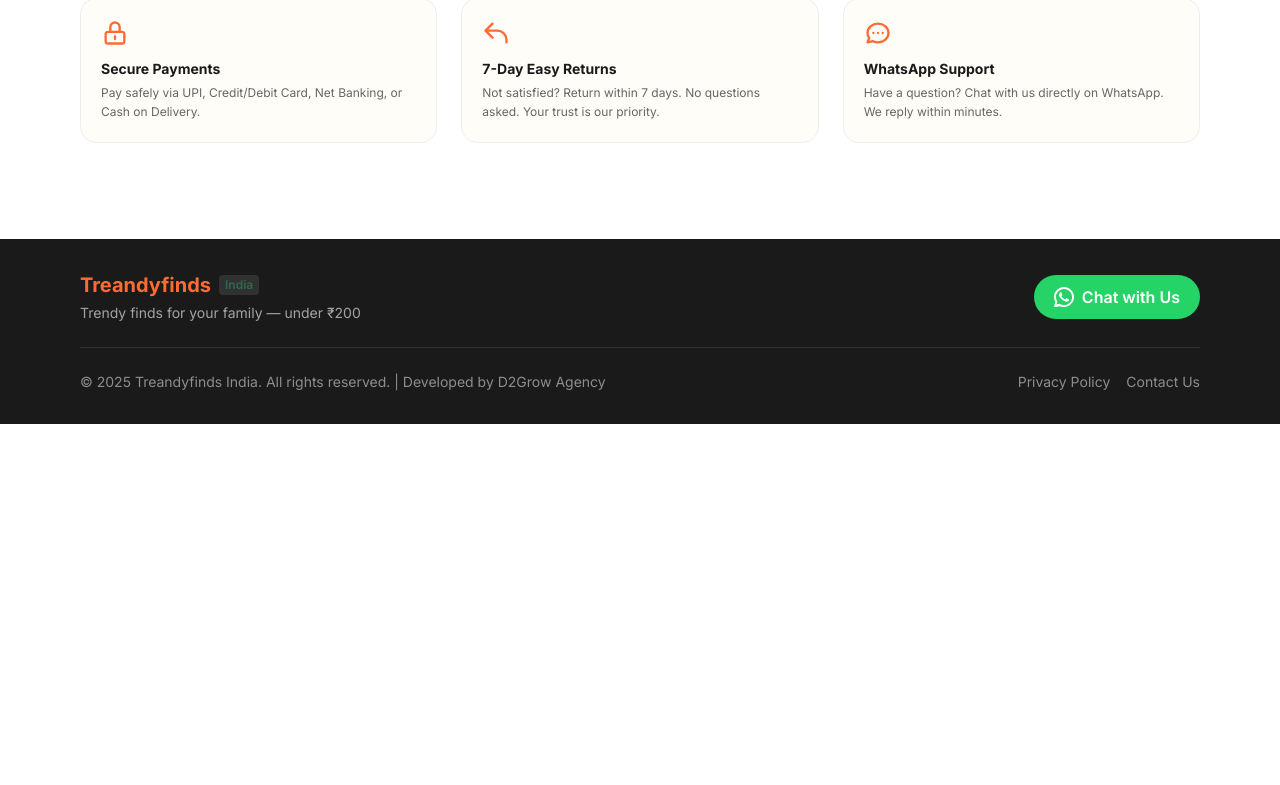
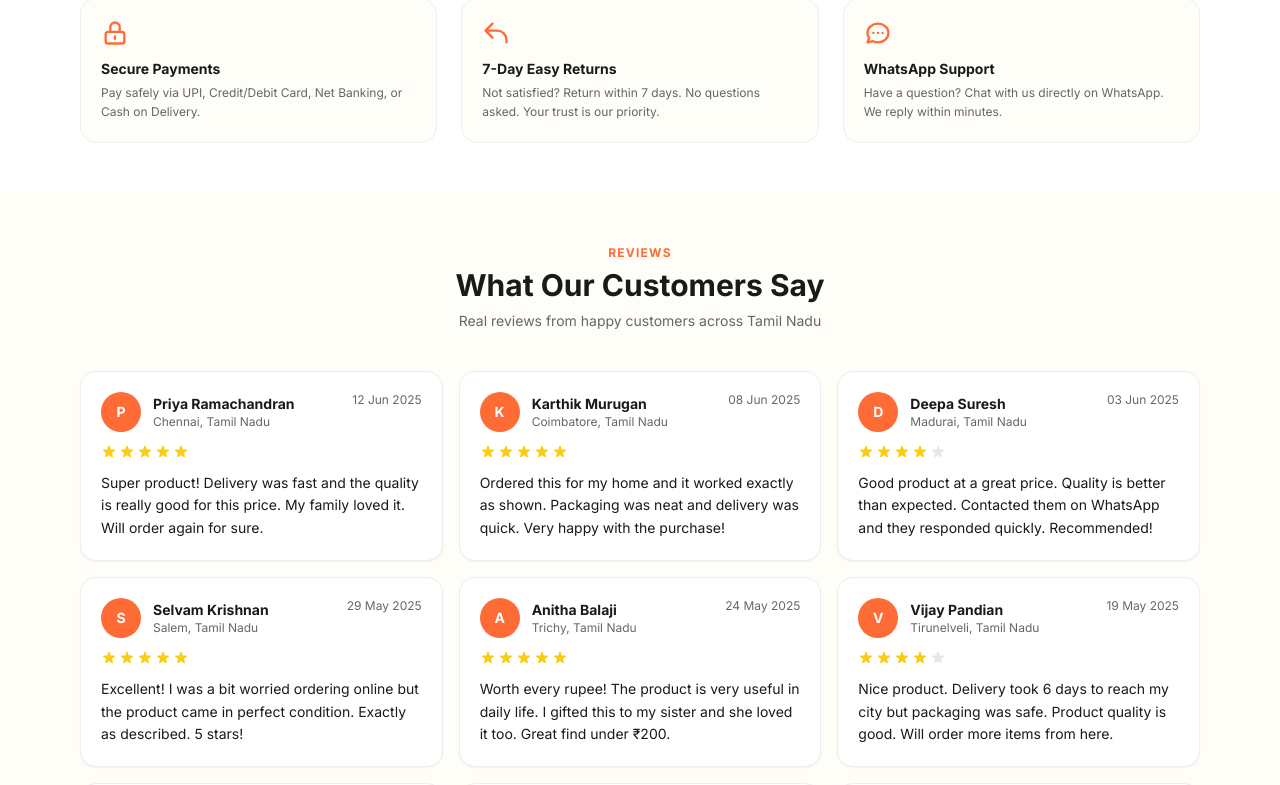
Before and after one commit to deepk511/treandyfinds-website, a Next.js app: page / in a window 1280 px wide. Shown: the part 2647-3432 px from the top of the page. Before the commit the page ends 3071 px from the top, so only its background shows below. Built offline with nearby package versions, Linux system fonts and the light colour scheme.

Commit message:
feat: add customer reviews section to homepage

```diff
--- a/app/page.jsx
+++ b/app/page.jsx
@@ -2,6 +2,7 @@
 import HeroBanner from '@/components/HeroBanner'
 import ProductGrid from '@/components/ProductGrid'
 import WhyChooseUs from '@/components/WhyChooseUs'
+import ReviewsSection from '@/components/ReviewsSection'
 import Footer from '@/components/Footer'
 import products from '@/data/products.json'
 
@@ -13,6 +14,7 @@
         <HeroBanner />
         <ProductGrid products={products} />
         <WhyChooseUs />
+        <ReviewsSection />
       </main>
       <Footer />
     </>
--- /dev/null
+++ b/components/ReviewsSection.jsx
@@ -0,0 +1,48 @@
+import reviews from '@/data/reviews.json'
+
+function StarRating({ rating }) {
+  return (
+    <div className="flex items-center gap-0.5">
+      {[1, 2, 3, 4, 5].map((s) => (
+        <svg key={s} className={`w-4 h-4 ${s <= rating ? 'text-yellow-400' : 'text-gray-200'}`} fill="currentColor" viewBox="0 0 20 20">
+          <path d="M9.049 2.927c.3-.921 1.603-.921 1.902 0l1.07 3.292a1 1 0 00.95.69h3.462c.969 0 1.371 1.24.588 1.81l-2.8 2.034a1 1 0 00-.364 1.118l1.07 3.292c.3.921-.755 1.688-1.54 1.118l-2.8-2.034a1 1 0 00-1.175 0l-2.8 2.034c-.784.57-1.838-.197-1.539-1.118l1.07-3.292a1 1 0 00-.364-1.118L2.98 8.72c-.783-.57-.38-1.81.588-1.81h3.461a1 1 0 00.951-.69l1.07-3.292z" />
+        </svg>
+      ))}
+    </div>
+  )
+}
+
+export default function ReviewsSection() {
+  return (
+    <section className="bg-brand-cream py-12">
+      <div className="max-w-6xl mx-auto px-4">
+        <div className="text-center mb-10">
+          <span className="text-xs font-bold text-brand-orange uppercase tracking-widest">Reviews</span>
+          <h2 className="text-2xl md:text-3xl font-bold text-brand-dark mt-1">What Our Customers Say</h2>
+          <p className="text-brand-gray text-sm mt-2">Real reviews from happy customers across Tamil Nadu</p>
+        </div>
+
+        <div className="grid grid-cols-1 md:grid-cols-2 lg:grid-cols-3 gap-4">
+          {reviews.map((review, i) => (
+            <div key={i} className="bg-white rounded-2xl p-5 border border-brand-border shadow-sm">
+              <div className="flex items-start justify-between mb-3">
+                <div className="flex items-center gap-3">
+                  <div className="w-10 h-10 rounded-full bg-brand-orange flex items-center justify-center text-white font-bold text-sm flex-shrink-0">
+                    {review.name.charAt(0)}
+                  </div>
+                  <div>
+                    <p className="text-sm font-bold text-brand-dark">{review.name}</p>
+                    <p className="text-xs text-brand-gray">{review.city}, Tamil Nadu</p>
+                  </div>
+                </div>
+                <span className="text-xs text-brand-gray whitespace-nowrap">{review.date}</span>
+              </div>
+              <StarRating rating={review.rating} />
+              <p className="text-sm text-brand-dark mt-3 leading-relaxed">{review.text}</p>
+            </div>
+          ))}
+        </div>
+      </div>
+    </section>
+  )
+}
```
